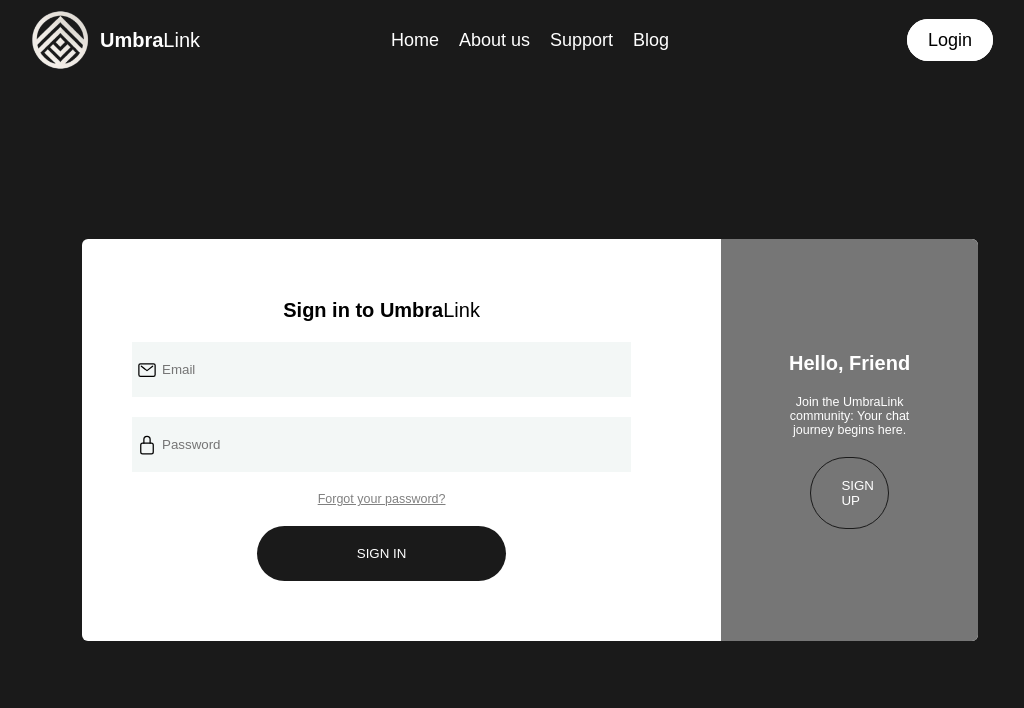
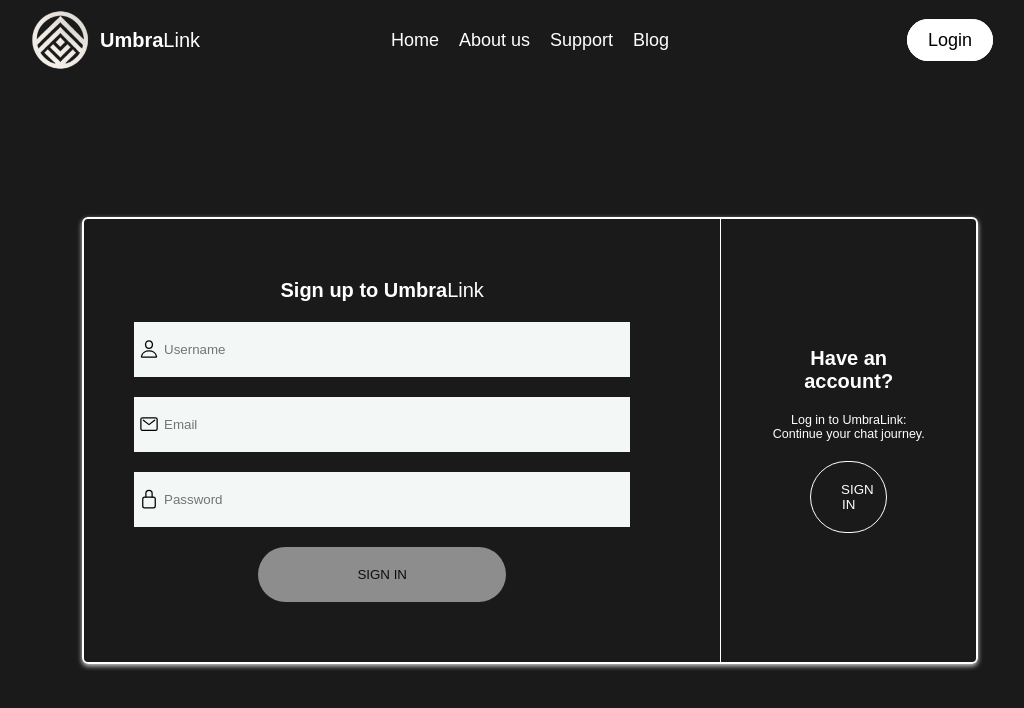
Before and after one commit to GA3RlEL/UmbraLink, an Angular app in the folder frontend/: page /login in a window 1280 px wide. Both pictures are taken after a click on the button "SIGN UP". Shown: the top 708 px of the page, without its empty margins (110-1134 px from the left). Built offline with nearby package versions, Linux system fonts and the light colour scheme.

Commit message:
register component in login section

```diff
--- a/frontend/src/app/login-page/login-page.component.css
+++ b/frontend/src/app/login-page/login-page.component.css
@@ -5,8 +5,9 @@
 }
 
 .container {
-  color: black;
-  background-color: white;
+  color: white;
+  border: 2px solid white;
+  box-shadow: 0px 2px 5px rgba(255, 255, 255, 0.8);
   border-radius: 6px;
   max-width: 70%;
   overflow: hidden;
@@ -32,18 +33,23 @@ form p {
 
 .btn-submit {
   border: none;
-  background-color: #1a1a1a;
+  background-color: white;
   width: 50%;
   margin: auto;
-  color: white;
+  color: black;
   padding: 2rem 3rem;
   border-radius: 99999px;
   cursor: pointer;
   text-transform: uppercase;
 }
 
+.btn-submit:disabled {
+  cursor: not-allowed;
+  opacity: 50%;
+}
+
 .btn-signup {
-  border: 1px solid #1a1a1a;
+  border: 1px solid white;
   width: 50%;
   margin: 0 auto;
   color: white;
@@ -73,6 +79,8 @@ form p {
   display: grid;
   grid-template-columns: 70fr 30fr;
   gap: 4rem;
+  position: relative;
+  width: 100%;
 }
 
 .left,
@@ -84,9 +92,10 @@ form p {
 }
 
 .right {
-  background-color: #767676;
+  border-left: 1px solid white;
   padding: 0rem 5rem;
   color: white;
+  right: 0;
 }
 
 .right p {
@@ -109,11 +118,13 @@ p {
 form {
   display: flex;
   flex-direction: column;
-  /* justify-content: center; */
-  /* align-items: center; */
   gap: 2rem;
 }
 
 .normal-weight {
   font-weight: normal;
 }
+
+input.ng-invalid.ng-touched.ng-dirty {
+  border: 1px solid red;
+}
--- a/frontend/src/app/login-page/login-page.component.html
+++ b/frontend/src/app/login-page/login-page.component.html
@@ -1,29 +1,94 @@
 <div class="container">
   <div class="login">
     <div class="left">
+      @if (isLoginForm) {
       <h2>Sign in to Umbra<span class="normal-weight">Link</span></h2>
-      <form>
+      <form [formGroup]="loginFrom" (submit)="submitLoginForm()">
         <div class="input-container">
           <img class="icon" src="email.svg" />
-          <input class="input" type="email" placeholder="Email" />
+          <input
+            formControlName="email"
+            class="input"
+            type="email"
+            placeholder="Email"
+            required
+          />
         </div>
 
         <div class="input-container">
           <img class="icon" src="password.svg" />
-          <input class="input" type="password" placeholder="Password" />
+          <input
+            formControlName="password"
+            class="input"
+            type="password"
+            placeholder="Password"
+            required
+          />
         </div>
 
         <a><p>Forgot your password?</p></a>
 
-        <input type="submit" class="btn-submit" value="Sign In" />
+        <input
+          [disabled]="loginFrom.invalid"
+          type="submit"
+          class="btn-submit"
+          value="Sign In"
+        />
       </form>
+      }@else {
+      <h2>Sign up to Umbra<span class="normal-weight">Link</span></h2>
+      <form [formGroup]="registerForm" (submit)="submitRegisterForm()">
+        <div class="input-container">
+          <img class="icon" src="user.svg" />
+          <input
+            formControlName="userName"
+            class="input"
+            type="text"
+            placeholder="Username"
+          />
+        </div>
+
+        <div class="input-container">
+          <img class="icon" src="email.svg" />
+          <input
+            formControlName="email"
+            class="input"
+            type="email"
+            placeholder="Email"
+          />
+        </div>
+
+        <div class="input-container">
+          <img class="icon" src="password.svg" />
+          <input
+            formControlName="password"
+            class="input"
+            type="password"
+            placeholder="Password"
+          />
+        </div>
+
+        <input
+          [disabled]="registerForm.invalid"
+          type="submit"
+          class="btn-submit"
+          value="Sign In"
+        />
+      </form>
+      }
     </div>
     <div class="right">
+      @if (isLoginForm) {
       <h2>Hello, Friend</h2>
       <p>Join the UmbraLink community: Your chat journey begins here.</p>
 
-      <button class="btn-signup">Sign up</button>
+      <button (click)="changeForm()" class="btn-signup">Sign up</button>
+      }@else{
+      <h2>Have an account?</h2>
+      <p>Log in to UmbraLink: Continue your chat journey.</p>
+
+      <button (click)="changeForm()" class="btn-signup">Sign in</button>
+      }
     </div>
   </div>
-  <div class="register"></div>
 </div>
--- a/frontend/src/app/login-page/login-page.component.ts
+++ b/frontend/src/app/login-page/login-page.component.ts
@@ -1,11 +1,40 @@
+import { CssSelector } from '@angular/compiler';
 import { Component } from '@angular/core';
+import { FormControl, FormGroup, ReactiveFormsModule, Validators } from '@angular/forms';
 
 @Component({
   selector: 'app-login-page',
-  imports: [],
+  imports: [ReactiveFormsModule],
   templateUrl: './login-page.component.html',
-  styleUrl: './login-page.component.css'
+  styleUrl: './login-page.component.css',
 })
 export class LoginPageComponent {
+  isLoginForm = true;
+  loginFrom = new FormGroup({
+    email: new FormControl('', [Validators.email, Validators.required]),
+    password: new FormControl('', [Validators.required])
+  })
+  registerForm = new FormGroup({
+    userName: new FormControl('', [Validators.required]),
+    email: new FormControl('', [Validators.email, Validators.required]),
+    password: new FormControl('', [Validators.required]),
+  })
+
+
+  changeForm() {
+    this.isLoginForm = !this.isLoginForm
+    this.loginFrom.reset();
+    this.registerForm.reset();
+  }
+
+  submitLoginForm() {
+    console.log(this.loginFrom.value);
+    console.log(this.loginFrom.errors);
+    console.log(this.loginFrom);
+  }
+
+  submitRegisterForm() {
+    console.log(this.registerForm.value);
+  }
 
 }
```
Also changed, not shown: frontend/public/user.svg (added).
